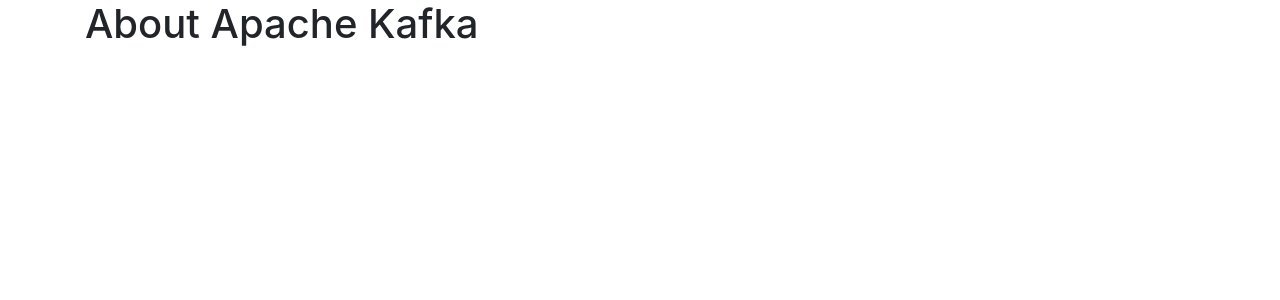
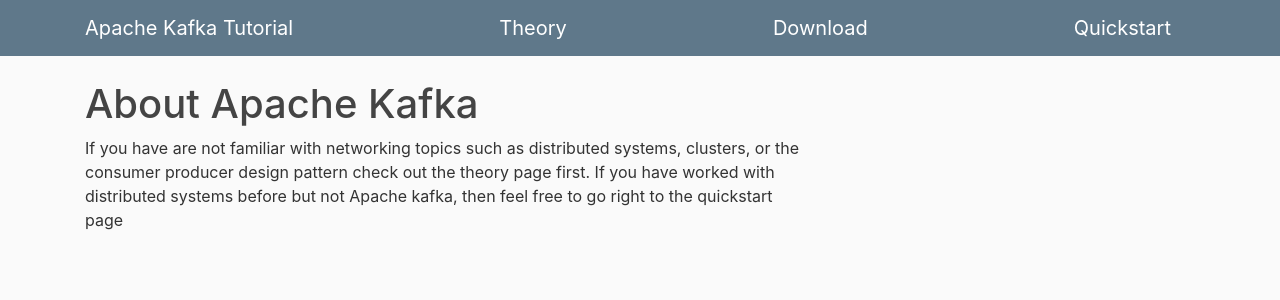
Before and after one commit to ebencarek/apache_kafka_tut_website, a Flask app: page / in a window 1280 px wide. Shown: the top 300 px of the page. Run offline with Flask 2, Linux system fonts and the light colour scheme; some libraries are stand-ins or nearby versions.

Commit message:
added bootstrap for UI

```diff
--- a/app.py
+++ b/app.py
@@ -3,8 +3,20 @@ app = Flask(__name__)
 
 @app.route('/')
 #@app.route('/about')
-def about_page():
-    return render_template('about.html')
+def home_page():
+    return render_template('home.html')
+
+@app.route('/Theory')
+def theory_page():
+    return render_template('theory.html')
+
+@app.route('/Quickstart')
+def quickstart_page():
+    return render_template('quick_start.html')
+
+@app.route('/Download')
+def download_page():
+    return render_template('download.html')
 
 if __name__ == '__main__':
     app.run(debug=True)
--- /dev/null
+++ b/static/main.css
@@ -0,0 +1,80 @@
+body {
+    background: #fafafa;
+    color: #333333;
+    margin-top: 5rem;
+  }
+
+  h1, h2, h3, h4, h5, h6 {
+    color: #444444;
+  }
+
+  .bg-steel {
+    background-color: #5f788a;
+  }
+
+  .site-header .navbar-nav .nav-link {
+    color: #cbd5db;
+  }
+
+  .site-header .navbar-nav .nav-link:hover {
+    color: #ffffff;
+  }
+
+  .site-header .navbar-nav .nav-link.active {
+    font-weight: 500;
+  }
+
+  .content-section {
+    background: #ffffff;
+    padding: 10px 20px;
+    border: 1px solid #dddddd;
+    border-radius: 3px;
+    margin-bottom: 20px;
+  }
+
+  .article-title {
+    color: #444444;
+  }
+
+  a.article-title:hover {
+    color: #428bca;
+    text-decoration: none;
+  }
+
+  .article-content {
+    white-space: pre-line;
+  }
+
+  .article-img {
+    height: 65px;
+    width: 65px;
+    margin-right: 16px;
+  }
+
+  .article-metadata {
+    padding-bottom: 1px;
+    margin-bottom: 4px;
+    border-bottom: 1px solid #e3e3e3
+  }
+
+  .article-metadata a:hover {
+    color: #333;
+    text-decoration: none;
+  }
+
+  .article-svg {
+    width: 25px;
+    height: 25px;
+    vertical-align: middle;
+  }
+
+  .account-img {
+    height: 125px;
+    width: 125px;
+    margin-right: 20px;
+    margin-bottom: 16px;
+  }
+
+  .account-heading {
+    font-size: 2.5rem;
+  }
--- a/templates/about.html
+++ /dev/null
@@ -1,4 +0,0 @@
-{% extends "layout.html" %}
-{% block content %}
-    <h1>About Apache Kafka</h1>
-{% endblock %}
--- /dev/null
+++ b/templates/download.html
@@ -0,0 +1,5 @@
+{% extends "layout.html" %}
+{% block content %}
+    <h1>Download Apache Kafka</h1>
+    <p>Here you will find information on how to download apach kafka and any of its dependencies</p>
+{% endblock %}
--- /dev/null
+++ b/templates/home.html
@@ -0,0 +1,7 @@
+{% extends "layout.html" %}
+{% block content %}
+    <h1>About Apache Kafka</h1>
+    <p>If you have are not familiar with networking topics such as distributed systems, clusters,
+        or the consumer producer design pattern check out the theory page first.
+    If you have worked with distributed systems before but not Apache kafka, then feel free to go right to the quickstart page</p>
+{% endblock %}
--- a/templates/layout.html
+++ b/templates/layout.html
@@ -7,7 +7,7 @@
 
     <!-- Bootstrap CSS -->
     <link rel="stylesheet" href="https://stackpath.bootstrapcdn.com/bootstrap/4.3.1/css/bootstrap.min.css" integrity="sha384-ggOyR0iXCbMQv3Xipma34MD+dH/1fQ784/j6cY/iJTQUOhcWr7x9JvoRxT2MZw1T" crossorigin="anonymous">
-
+    <link rel="stylesheet" type="text/css" href="{{ url_for('static', filename='main.css') }}">
 
     {% if title %}
         <title>Apache Kafka - {{title}}</title>
@@ -15,10 +15,29 @@
         <title>Apache Kafka</title>
     {% endif %}
 </head>
-<body>
-    <div class="container">
-        {% block content %}{% endblock %}
+<body >
+    <header class="site-header">
+        <nav class="navbar navbar-expand-md navbar-dark bg-steel fixed-top">
+            <div class="container">
+                <a class="navbar-brand mr-4" href="/">Apache Kafka Tutorial</a>
+                <!--<button class="navbar-toggler" type="button" data-toggle="collapse">-->
+
+                <!--</button>-->
+                <a class="navbar-brand mr-4" href="/Theory">Theory</a>
+                <a class="navbar-brand mr-4" href="/Download">Download</a>
+                <a class="navbar-brand mr-4" href="/Quickstart">Quickstart</a>
+            </div>
+        </nav>
+    </header>
+
+<main role="main" class="container">
+    <div class="row">
+        <div class="col-md-8">
+            {% block content %}{% endblock %}
+        </div>
     </div>
+</main>
+
 
     <!-- Optional JavaScript -->
     <!-- jQuery first, then Popper.js, then Bootstrap JS -->
--- /dev/null
+++ b/templates/quick_start.html
@@ -0,0 +1,4 @@
+{% extends "layout.html" %}
+{% block content %}
+    <p>Here you will find a page that will show you how to run a simple kafka application </p>
+{% endblock %}
--- /dev/null
+++ b/templates/theory.html
@@ -0,0 +1,4 @@
+{% extends "layout.html" %}
+{% block content %}
+    <h1>Here you will find info on the terminology used by apache</h1>
+{% endblock %}
```
